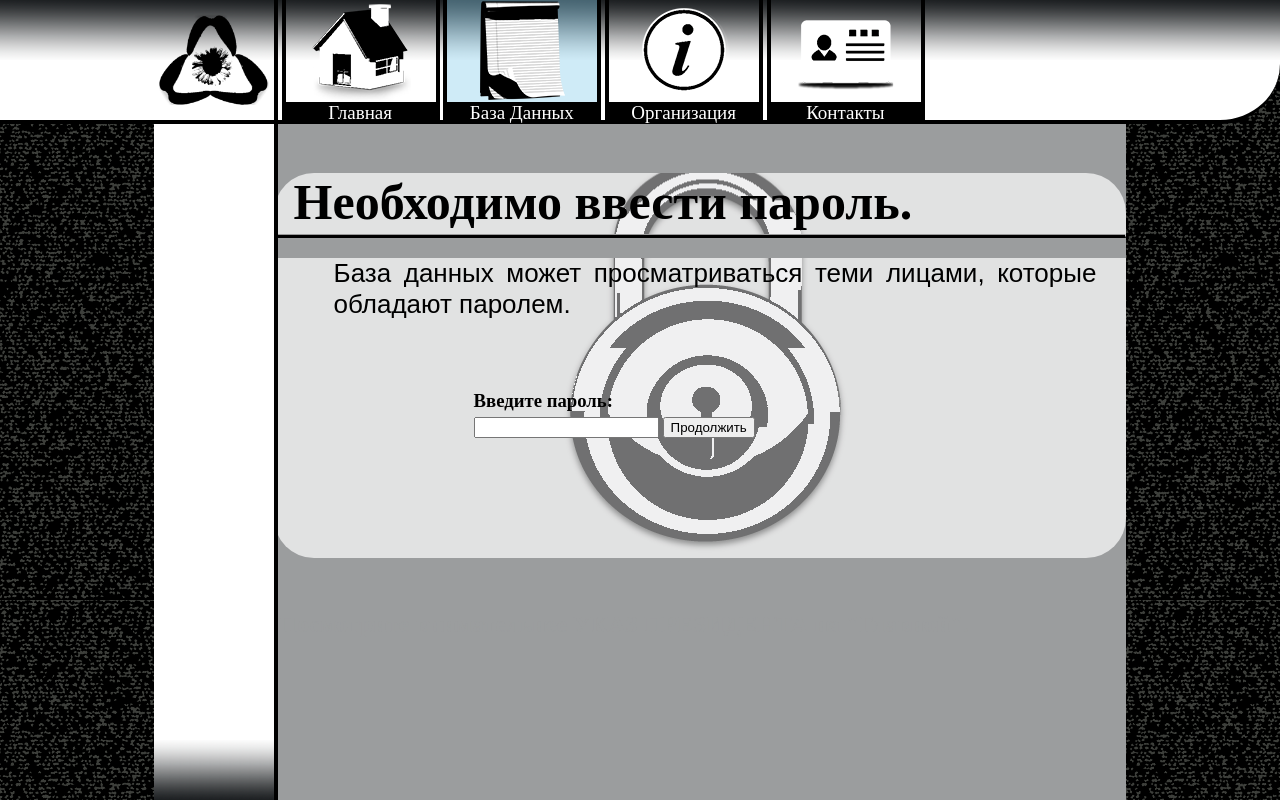
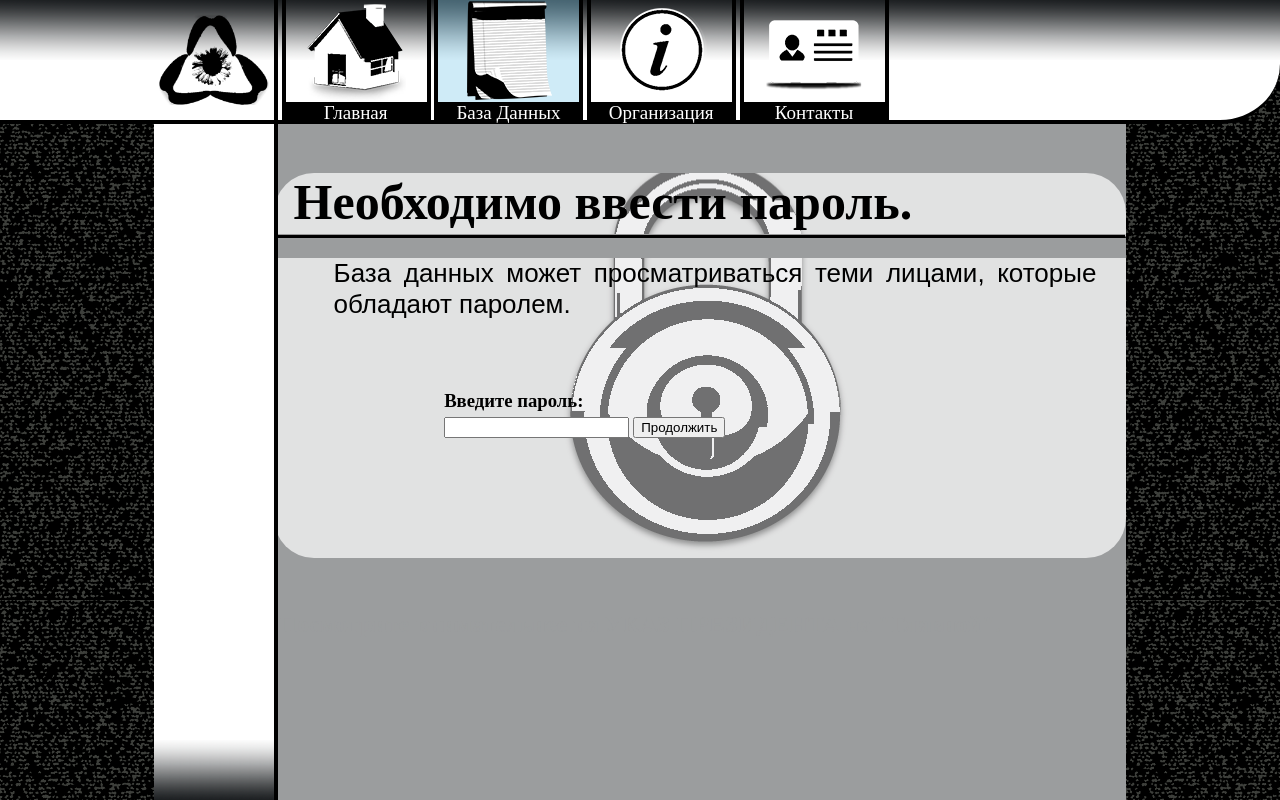
Before and after one commit to pucfoundation/password, a plain HTML site: page index.html in a window 1280 px wide. Drawn offline with Linux system fonts and the light colour scheme.

Commit message:
Add files via upload

```diff
--- a/index.html
+++ b/index.html
@@ -49,18 +49,15 @@
 
           ps=document.getElementById("pass").value;
       if (ps=="631") window.location = "https://pucfoundation.github.io/Pfj3wpw83hkC7kqZ9zditc0oWgDy1ySVGGW0uVnEMDcK7WqtOc21RyfOov4MH6i9EOEcpzjveku9KYqxvKccXwReE9tj98h8uMU/";
-      else window.location = ""
-
-
-
-      }
+      else alert("Неверный пароль.")
+}
       </script>
 
 <h3>Введите пароль:</h3>
-<input  type=text id="pass" size="20" maxlength="3" />
+<input  type=text id="pass" size="20" maxlength="3" >
 <input type=button value="Продолжить" onclick="check()">
 
-<h2 id="secret">Посмотрите внимательнее УКАЗ ПРЕЗИДЕНТА на "Главной".</h2>
+<h2 id="secret">Посмотрите внимательнее на УКАЗ ПРЕЗИДЕНТА на "Главной".</h2>
 </div>
 
 
--- a/style.css
+++ b/style.css
@@ -87,12 +87,13 @@ z-index: 3;
   margin-left: 79px;
 }
   #menu li{
+    white-space: nowrap;
   border-right: 4px solid black;
   border-left: 4px solid black;
   text-align: center;
   margin-left:-1px;
   display: inline-block;
-  width: 150px;
+  width: 14%;
 }
   #menu a{
   color: white;
@@ -113,7 +114,6 @@ padding-top: 102px;
 }
    #a{
   background: url(img/home.png) no-repeat;
-
   background-position: center top;
 }
    #a:hover{
@@ -201,12 +201,14 @@ background-position: center top;
 
 }
 #pass{
-  margin-left: 200px;
+  margin-left: 20%;
+
 }
 #text h3{
-  margin-left: 200px;
+  margin-left: 20%;
   margin-top: 70px;
   margin-bottom: 5px;
+
 }
 #secret{
   position: absolute;
```
